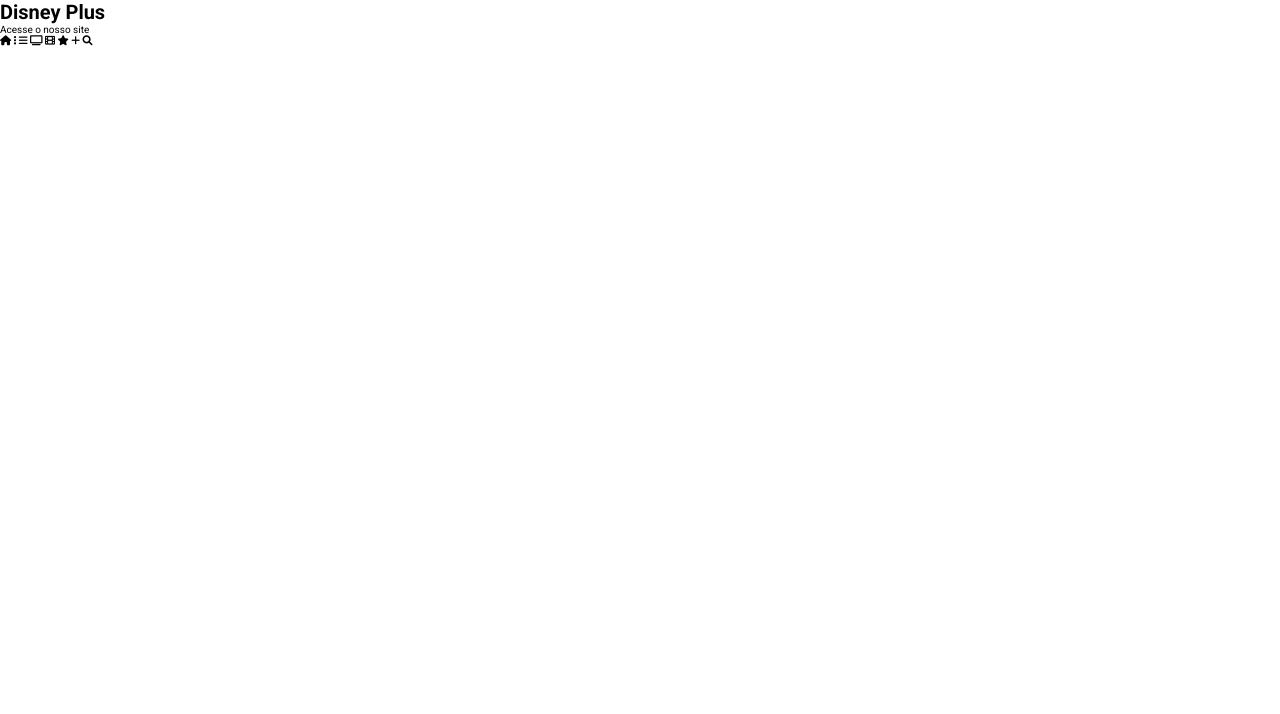
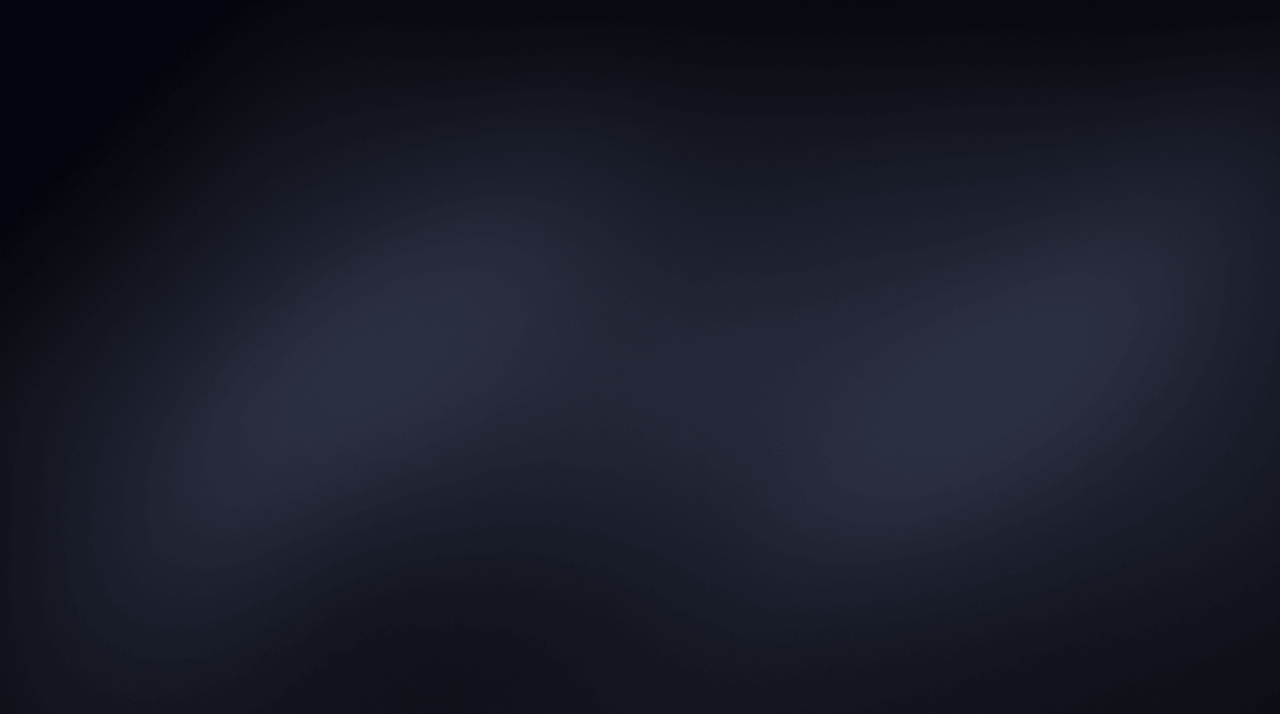
Before and after one commit to ericksilverio10/disneyplus-clone-projeto, a plain HTML site: page index.html in a window 1280 px wide. Drawn offline with Linux system fonts and the light colour scheme.

Commit message:
Update _global.css

```diff
--- a/assets/css/base/_global.css
+++ b/assets/css/base/_global.css
@@ -1,7 +1,19 @@
-body {
-    font-family: 'Roboto', sans-serif;
-}
-
 html{
     font-size: 62.5%;
 }
+body {
+    font-family: 'Roboto', sans-serif;
+    color: white
+}
+.background-fixed{
+    background: url('../../imgs/background.png') no-repeat;
+    background-size: cover;
+    position: fixed;
+    height: 100vh;
+    width: 100%;
+    z-index: 1;
+}
+.wrapper{
+    z-index: 2;
+    position: relative;
+}
--- a/index.html
+++ b/index.html
@@ -8,16 +8,9 @@
     <title>Disney Plus</title>
 </head>
 <body>
-    <h1>Disney Plus</h1>
-    <p>Acesse o nosso site</p>
-    <i class="fa-solid fa-house"></i>
-    <i class="fa-solid fa-ellipsis-vertical"></i>
-    <i class="fa-solid fa-bars"></i>
-    <i class="fa-solid fa-tv"></i>
-    <i class="fa-solid fa-film"></i>
-    <i class="fa-solid fa-star"></i>
-    <i class="fa-solid fa-plus"></i>
-    <i class="fa-solid fa-magnifying-glass"></i>
+    <div class="background-fixed"></div>
+    <div class="wrapper">
 
+    </div>
 </body>
 </html>
```
